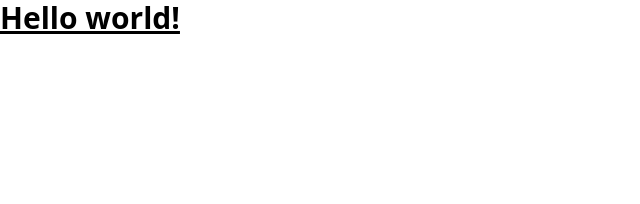
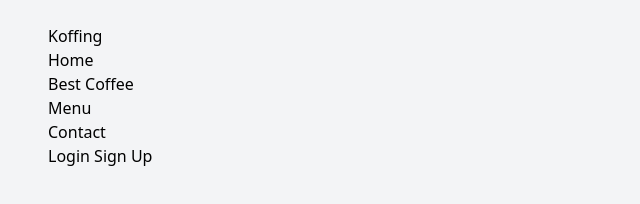
Before and after one commit to auliamnaufal/Koffing, a website: page src/index.html in a window 1280 px wide. Shown: the whole page, without its empty margins (0-640 px from the left). Drawn offline with Linux system fonts and the light colour scheme.

Commit message:
Create base html structure

```diff
--- a/src/index.html
+++ b/src/index.html
@@ -5,9 +5,34 @@
   <meta name="viewport" content="width=device-width, initial-scale=1.0">
   <link href="/dist/output.css" rel="stylesheet">
 </head>
-<body>
-  <h1 class="text-3xl font-bold underline">
-    Hello world!
-  </h1>
+<body class="py-6 bg-gray-100">
+	<div>
+		<!--Content Wrapper-->
+
+		<div class="px-12">
+			<nav>
+				<div>
+					<h1>
+						<a href="/">Koffing</a>
+					</h1>
+					<ul>
+						<li><a href="#">Home</a></li>
+						<li><a href="#">Best Coffee</a></li>
+						<li><a href="#">Menu</a></li>
+						<li><a href="#">Contact</a></li>
+					</ul>
+				</div>
+				<div>
+					<a href="#">Login</a>
+					<a href="#">Sign Up</a>
+				</div>
+			</nav>
+		</div>
+
+		<main></main>
+
+		<!--End Content Wrapper-->
+	</div>
 </body>
+
 </html>
```
Also changed, not shown: dist/output.css.
